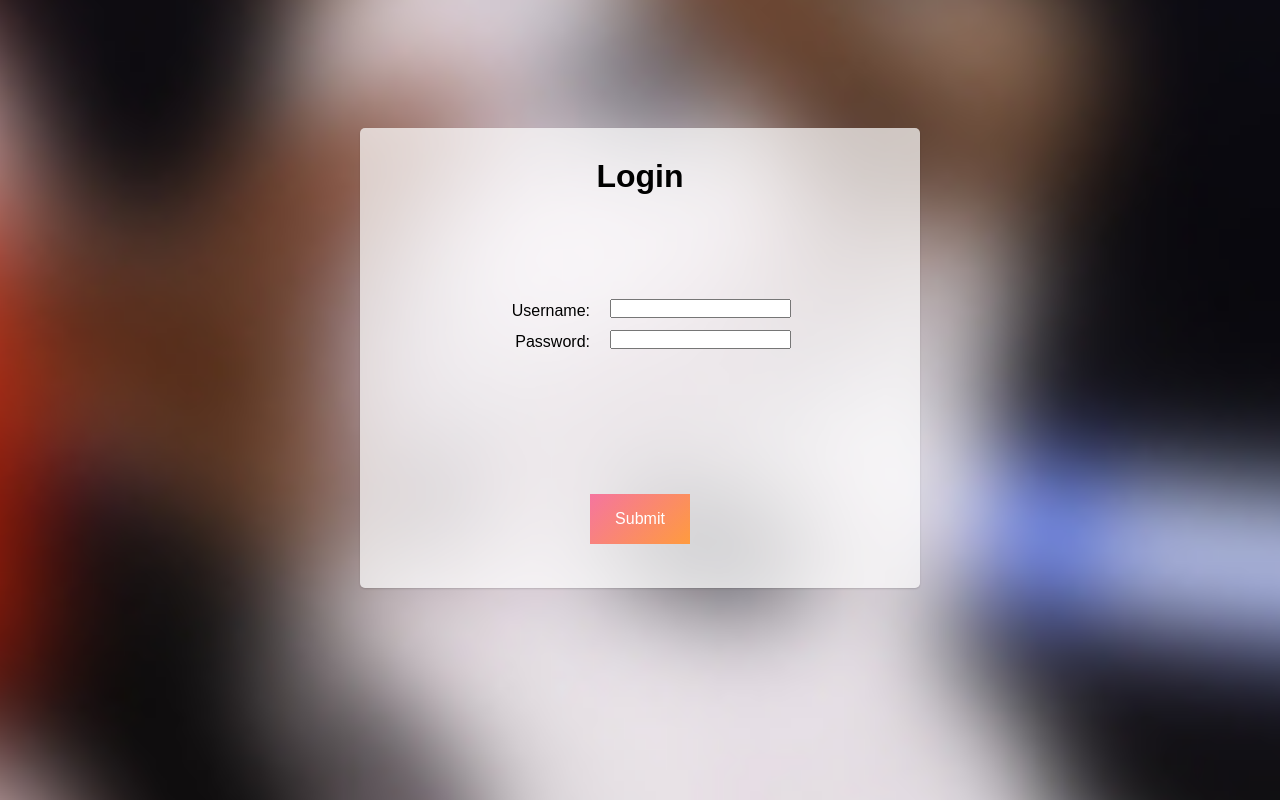
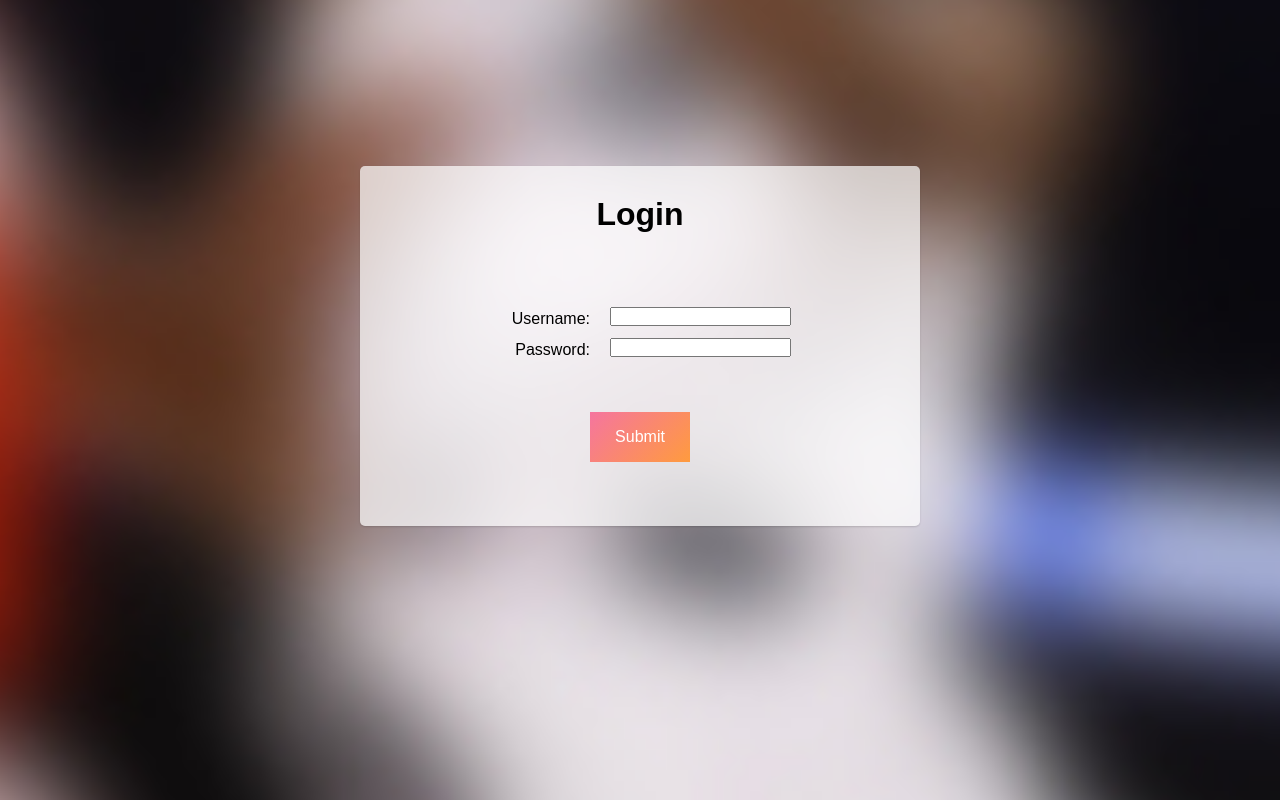
Before and after one commit to trilxs/340-sports, a PHP site: page /login.php in a window 1280 px wide. Run offline with PHP 8.4, Linux system fonts and the light colour scheme; data that the repository does not hold is empty.

Commit message:
Shrunk login design

```diff
--- a/css/login.css
+++ b/css/login.css
@@ -15,8 +15,8 @@ html {
 
 .white-box {
   width: 500px;
-  height: 400px;
-  margin-top: 10%;
+  height: 300px;
+  margin-top: 13%;
   margin-left: auto;
   margin-right: auto;
 
@@ -29,7 +29,6 @@ html {
 
 .inner-body {
   text-align: center;
-  margin-top: 30px;
   line-height: 150%;
 }
 
@@ -37,11 +36,10 @@ html {
   margin-top: 50px;
   display: block;
   width: 100%;
-  height: 150px;
+  height: 90px;
 }
 
 .submit-button-container {
-  margin-top: 30px;
   border: none;
   color: white;
   padding: 15px 32px;
```
